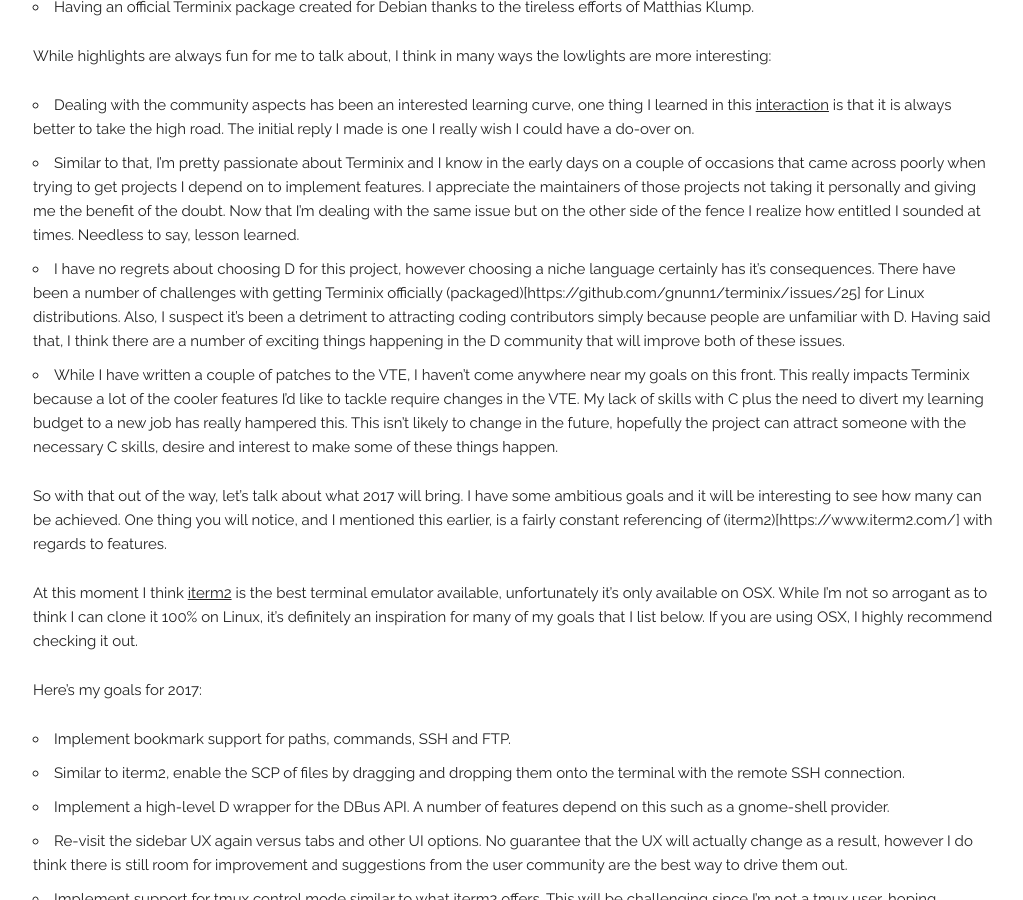
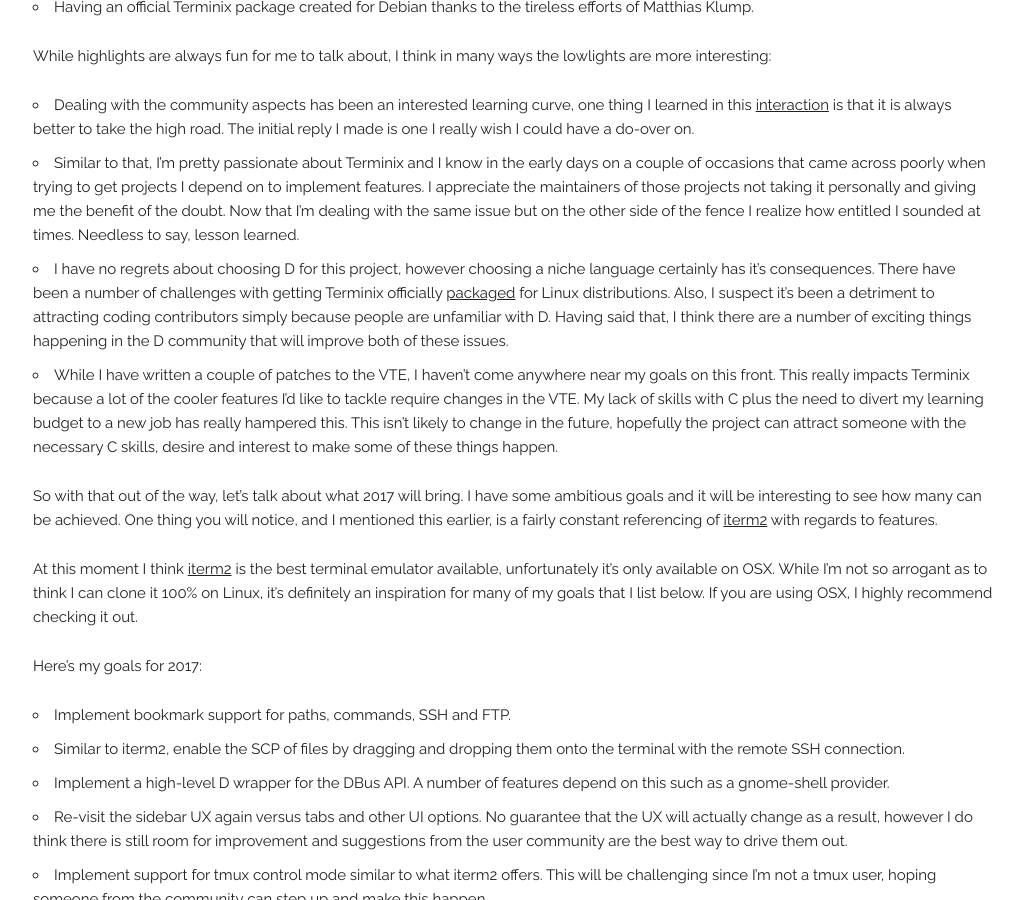
Before and after one commit to gnunn1/tilix-web, a Jekyll site: the page built from _news/year-in-review.md, in a window 1280 px wide and 900 px high, scrolled down 2170 px. Shown: the whole window, without its empty margins (127-1150 px from the left). Built offline with Jekyll 4.4.1, drawn with Linux system fonts in a browser that asks for light colours; nearby versions of some CDN libraries.

Commit message:
Fix links

```diff
--- a/_news/year-in-review.md
+++ b/_news/year-in-review.md
@@ -42,10 +42,10 @@
 
 * Dealing with the community aspects has been an interested learning curve, one thing I learned in this [interaction](https://github.com/gnunn1/terminix/issues/269) is that it is always better to take the high road. The initial reply I made is one I really wish I could have a do-over on.
 * Similar to that, I’m pretty passionate about Terminix and I know in the early days on a couple of occasions that came across poorly when trying to get projects I depend on to implement features. I appreciate the maintainers of those projects not taking it personally and giving me the benefit of the doubt. Now that I’m dealing with the same issue but on the other side of the fence I realize how entitled I sounded at times. Needless to say, lesson learned.
-* I have no regrets about choosing D for this project, however choosing a niche language certainly has it’s consequences. There have been a number of challenges with getting Terminix officially (packaged)[https://github.com/gnunn1/terminix/issues/25] for Linux distributions. Also, I suspect it’s been a detriment to attracting coding contributors simply because people are unfamiliar with D. Having said that, I think there are a number of exciting things happening in the D community that will improve both of these issues.
+* I have no regrets about choosing D for this project, however choosing a niche language certainly has it’s consequences. There have been a number of challenges with getting Terminix officially [packaged](https://github.com/gnunn1/terminix/issues/25) for Linux distributions. Also, I suspect it’s been a detriment to attracting coding contributors simply because people are unfamiliar with D. Having said that, I think there are a number of exciting things happening in the D community that will improve both of these issues.
 * While I have written a couple of patches to the VTE, I haven’t come anywhere near my goals on this front. This really impacts Terminix because a lot of the cooler features I’d like to tackle require changes in the VTE. My lack of skills with C plus the need to divert my learning budget to a new job has really hampered this. This isn’t likely to change in the future, hopefully the project can attract someone with the necessary C skills, desire and interest to make some of these things happen.
 
-So with that out of the way, let’s talk about what 2017 will bring. I have some ambitious goals and it will be interesting to see how many can be achieved. One thing you will notice, and I mentioned this earlier, is a fairly constant referencing of (iterm2)[https://www.iterm2.com/] with regards to features.
+So with that out of the way, let’s talk about what 2017 will bring. I have some ambitious goals and it will be interesting to see how many can be achieved. One thing you will notice, and I mentioned this earlier, is a fairly constant referencing of [iterm2](https://www.iterm2.com) with regards to features.
 
 At this moment I think [iterm2](https://www.iterm2.com) is the best terminal emulator available, unfortunately it’s only available on OSX. While I’m not so arrogant as to think I can clone it 100% on Linux, it’s definitely an inspiration for many of my goals that I list below. If you are using OSX, I highly recommend checking it out.
 
```
